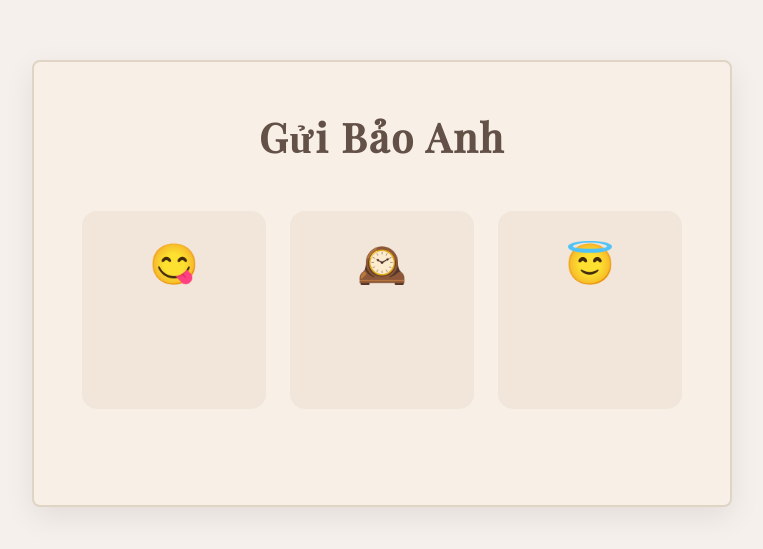
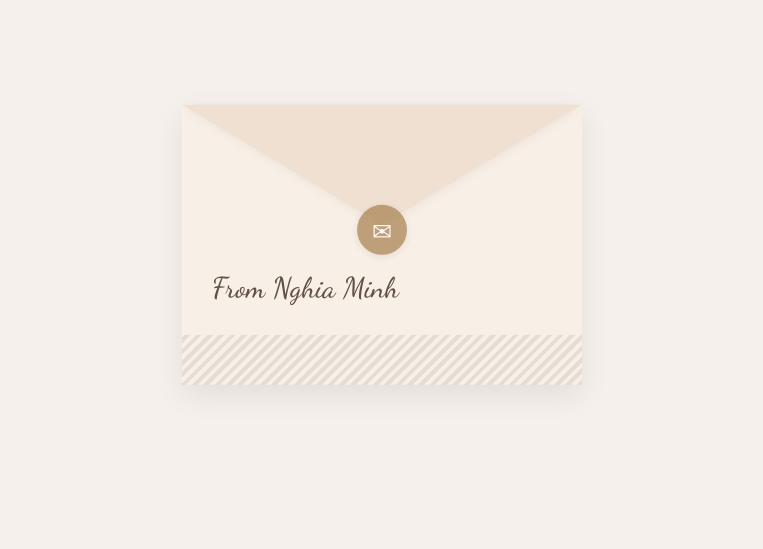
Before and after one commit to nghianocode/cinema, a plain HTML site: page index.html in a window 1280 px wide. Shown: the part 149-698 px from the top of the page, without its empty margins (258-1021 px from the left). Drawn offline with nearby package versions, Linux system fonts and the light colour scheme.

Commit message:
Update index.html

```diff
--- a/index.html
+++ b/index.html
@@ -1,156 +1,150 @@
 <!DOCTYPE html>
-<html lang="vi">
+<html lang="en">
 <head>
     <meta charset="UTF-8">
     <meta name="viewport" content="width=device-width, initial-scale=1.0">
-    <title>Lời Mời Đặc Biệt</title>
+    <title>Elegant Envelope</title>
     <style>
         body {
+            display: flex;
+            justify-content: center;
+            align-items: center;
             min-height: 100vh;
             background: #f5f0eb;
             margin: 0;
             font-family: 'Playfair Display', serif;
-            display: flex;
-            justify-content: center;
-            align-items: center;
-            padding: 2rem;
-            animation: fadeIn 1s ease-in;
         }
 
-        .invitation-card {
-            background: #f8f0e6;
-            max-width: 600px;
-            padding: 3rem;
-            border-radius: 8px;
-            box-shadow: 0 10px 30px rgba(0, 0, 0, 0.08);
+        .envelope-container {
             position: relative;
-            border: 2px solid #e0d4c5;
+            cursor: pointer;
+            transition: transform 0.3s ease;
+            perspective: 1000px;
         }
 
-        .header {
-            text-align: center;
-            margin-bottom: 2rem;
+        .envelope-container:hover {
+            transform: translateY(-10px) scale(1.02);
         }
 
-        .main-title {
-            font-size: 2.5em;
-            color: #635147;
-            margin: 0 0 1rem;
-            letter-spacing: 0.05em;
+        .envelope {
+            width: 400px;
+            height: 280px;
+            background: #f8f0e6; /* Darker ivory color */
+            position: relative;
+            border-radius: 4px;
+            box-shadow: 0 10px 30px rgba(0, 0, 0, 0.08);
+            overflow: visible;
         }
 
-        .interactive-sections {
-            display: grid;
-            grid-template-columns: repeat(3, 1fr);
-            gap: 1.5rem;
-            margin: 3rem 0;
+        .envelope-flap {
+            position: absolute;
+            top: 0;
+            left: 0;
+            width: 400px;
+            height: 120px;
+            transition: all 0.6s cubic-bezier(0.4, 0, 0.2, 1);
+            transform-origin: 50% 0%;
+            z-index: 2;
         }
 
-        .section-item {
-            padding: 1.5rem;
-            background: rgba(176, 140, 95, 0.1);
-            border-radius: 15px;
-            cursor: pointer;
-            transition: all 0.3s ease;
-            text-align: center;
-            min-height: 150px;
+        .envelope-flap::before {
+            content: '';
+            position: absolute;
+            width: 0;
+            height: 0;
+            border-left: 200px solid transparent;
+            border-right: 200px solid transparent;
+            border-top: 120px solid #f0e0d2; /* Darker flap color */
+            filter: drop-shadow(0 2px 4px rgba(0,0,0,0.05));
         }
 
-        .section-item:hover {
-            transform: translateY(-5px);
+        .envelope-container:hover .envelope-flap {
+            transform: rotateX(-180deg);
         }
 
-        .section-emoji {
-            font-size: 2.5em;
-            margin-bottom: 1rem;
+        .wax-seal {
+            position: absolute;
+            bottom: -30px;
+            left: 50%;
+            transform: translateX(-50%);
+            width: 50px;
+            height: 50px;
+            background: #b08c5f; /* Darker wax color */
+            border-radius: 50%;
+            box-shadow: 0 2px 8px rgba(0,0,0,0.1);
+            z-index: 3;
+            transition: all 0.4s ease;
+            opacity: 0.8;
         }
 
-        .hidden-content {
-            max-height: 0;
-            overflow: hidden;
-            transition: all 0.5s cubic-bezier(0.4, 0, 0.2, 1);
+        .envelope-container:hover .wax-seal {
             opacity: 0;
-            color: #635147;
-            font-family: 'Dancing Script', cursive;
-            font-size: 1.2em;
-            line-height: 1.6;
         }
 
-        .hidden-content.visible {
-            max-height: 500px;
-            opacity: 1;
-            padding: 1rem 0;
+        .wax-seal:after {
+            content: "✉";
+            position: absolute;
+            font-size: 24px;
+            color: #fff;
+            top: 50%;
+            left: 50%;
+            transform: translate(-50%, -50%);
         }
 
-        strong {
-            color: #b08c5f;
+        .sender-text {
+            position: absolute;
+            bottom: 80px;
+            left: 30px;
+            font-family: 'Dancing Script', cursive;
+            font-size: 1.8em;
+            color: #635147; /* Darker text color */
+            z-index: 1;
         }
 
-        @keyframes fadeIn {
-            from { opacity: 0; transform: translateY(20px); }
-            to { opacity: 1; transform: translateY(0); }
+        .liner-pattern {
+            position: absolute;
+            bottom: 0;
+            width: 100%;
+            height: 50px;
+            background: repeating-linear-gradient(
+                -45deg,
+                rgba(0,0,0,0.08),
+                rgba(0,0,0,0.08) 4px,
+                transparent 4px,
+                transparent 8px
+            );
         }
 
-        @media (max-width: 768px) {
-            .interactive-sections {
-                grid-template-columns: 1fr;
-            }
+        @keyframes float {
+            0% { transform: translateY(0); }
+            50% { transform: translateY(-8px); }
+            100% { transform: translateY(0); }
+        }
+
+        .envelope-container {
+            animation: float 3s ease-in-out infinite;
         }
     </style>
     <link href="https://fonts.googleapis.com/css2?family=Playfair+Display:wght@500&family=Dancing+Script:wght@500&display=swap" rel="stylesheet">
 </head>
 <body>
-    <div class="invitation-card">
-        <div class="header">
-            <h1 class="main-title">Gửi Bảo Anh</h1>
+    <div class="envelope-container" onclick="window.location.href='invitation.html'">
+        <div class="envelope-flap">
+            <div class="wax-seal"></div>
         </div>
-
-        <div class="interactive-sections">
-            <!-- Section 1 - 😋 -->
-            <div class="section-item" onclick="toggleContent('section1')">
-                <div class="section-emoji">😋</div>
-                <div class="hidden-content" id="section1">
-                    Cảm ơn cậu vì đã dành thời gian cho tớ
-                </div>
-            </div>
-
-            <!-- Section 2 - 🕰️ (Improved Layout) -->
-            <div class="section-item" onclick="toggleContent('section2')">
-                <div class="section-emoji">🕰️</div>
-                <div class="hidden-content" id="section2">
-                    🗓️ <strong>Chủ nhật 11/5</strong><br>
-                    🏬 <strong>Địa điểm:</strong> Aeon Mall Hà Đông<br>
-                    🎬 <strong>Phim:</strong> THÁM TỬ KIÊN: KỲ ÁN KHÔNG ĐẦU<br>
-                    🕔 <strong>Suất chiếu:</strong> 17:30<br>
-                    🚗 <strong>Đón lúc 16:40</strong> tại địa chỉ cậu đã gửi tớ
-                </div>
-            </div>
-
-            <!-- Section 3 - 😇 -->
-            <div class="section-item" onclick="toggleContent('section3')">
-                <div class="section-emoji">😇</div>
-                <div class="hidden-content" id="section3">
-                    Hi vọng chúng mình sẽ có những trải nghiệm thật vui vẻ
-                </div>
-            </div>
+        <div class="envelope">
+            <div class="liner-pattern"></div>
+            <div class="sender-text">From Nghia Minh</div>
         </div>
     </div>
 
     <script>
-        function toggleContent(sectionId) {
-            const content = document.getElementById(sectionId);
-            const allContents = document.querySelectorAll('.hidden-content');
-
-            // Close all other sections
-            allContents.forEach(c => {
-                if(c.id !== sectionId && c.classList.contains('visible')) {
-                    c.classList.remove('visible');
-                }
-            });
-
-            // Toggle current section
-            content.classList.toggle('visible');
-        }
+        document.querySelector('.envelope-container').addEventListener('click', function() {
+            this.style.animation = 'none';
+            setTimeout(() => {
+                window.location.href = 'invitation.html';
+            }, 400);
+        });
     </script>
 </body>
 </html>
```
